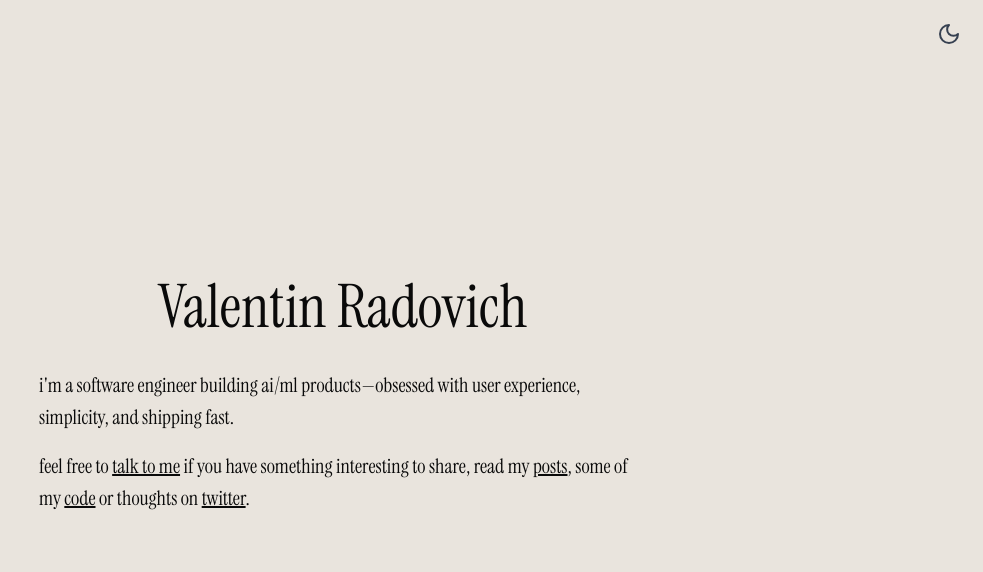
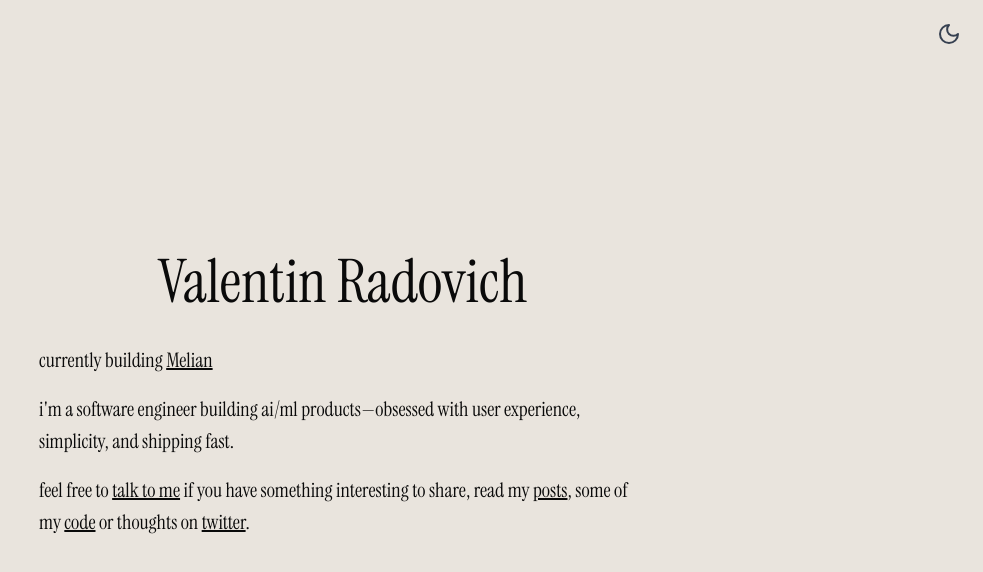
Before and after one commit to valenradovich/valentinradovich.com, a Next.js app: page / in a window 1280 px wide. Shown: the top 572 px of the page, without its empty margins (297-1280 px from the left). Built offline with nearby package versions, Linux system fonts and the light colour scheme.

Commit message:
Add Melian link to homepage intro
Co-authored-by: fernandezradovich <fernandezradovich@gmail.com>

```diff
--- a/app/page.tsx
+++ b/app/page.tsx
@@ -15,6 +15,9 @@ export default function Home() {
       </header>
       <div className="text-left">
         <p className="text-xl mb-4 leading-relaxed">
+          currently building <Link href="https://melian.com/" className="underline hover:no-underline">Melian</Link>
+        </p>
+        <p className="text-xl mb-4 leading-relaxed">
           i'm a software engineer building ai/ml products—obsessed with user experience, simplicity, and shipping fast.
         </p>
         <p className="text-xl mb-4 leading-relaxed">
```
